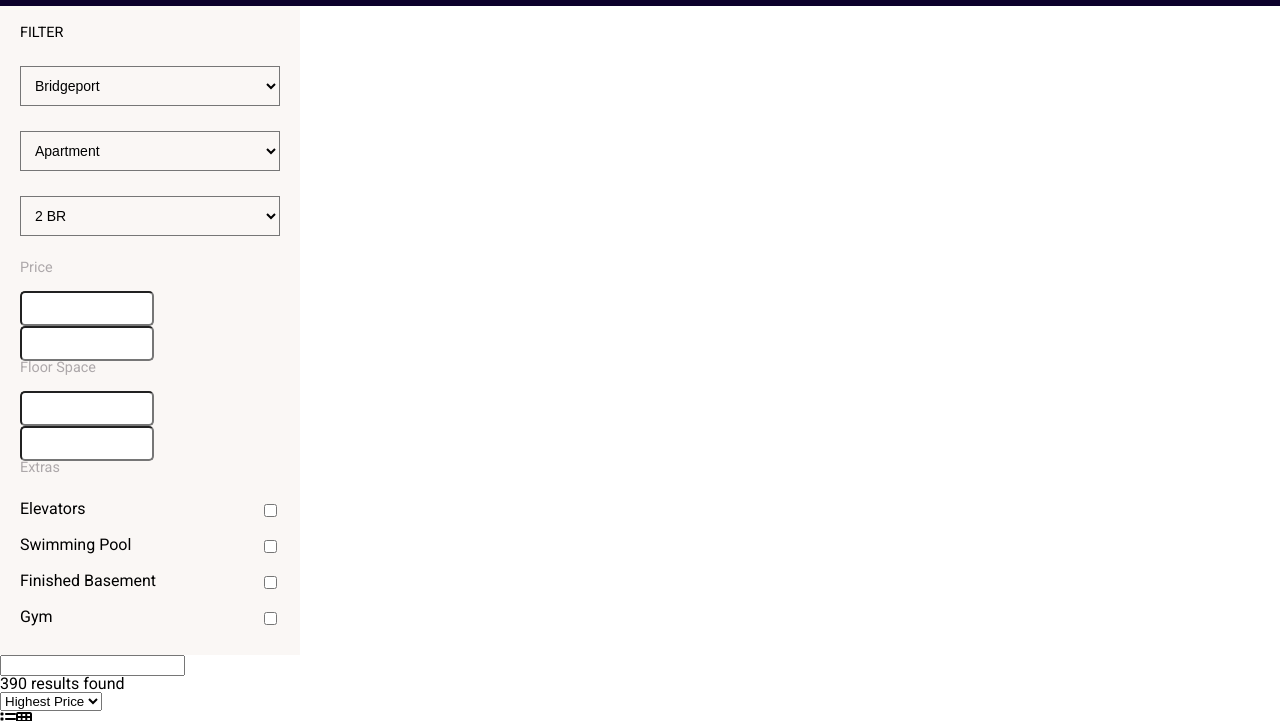
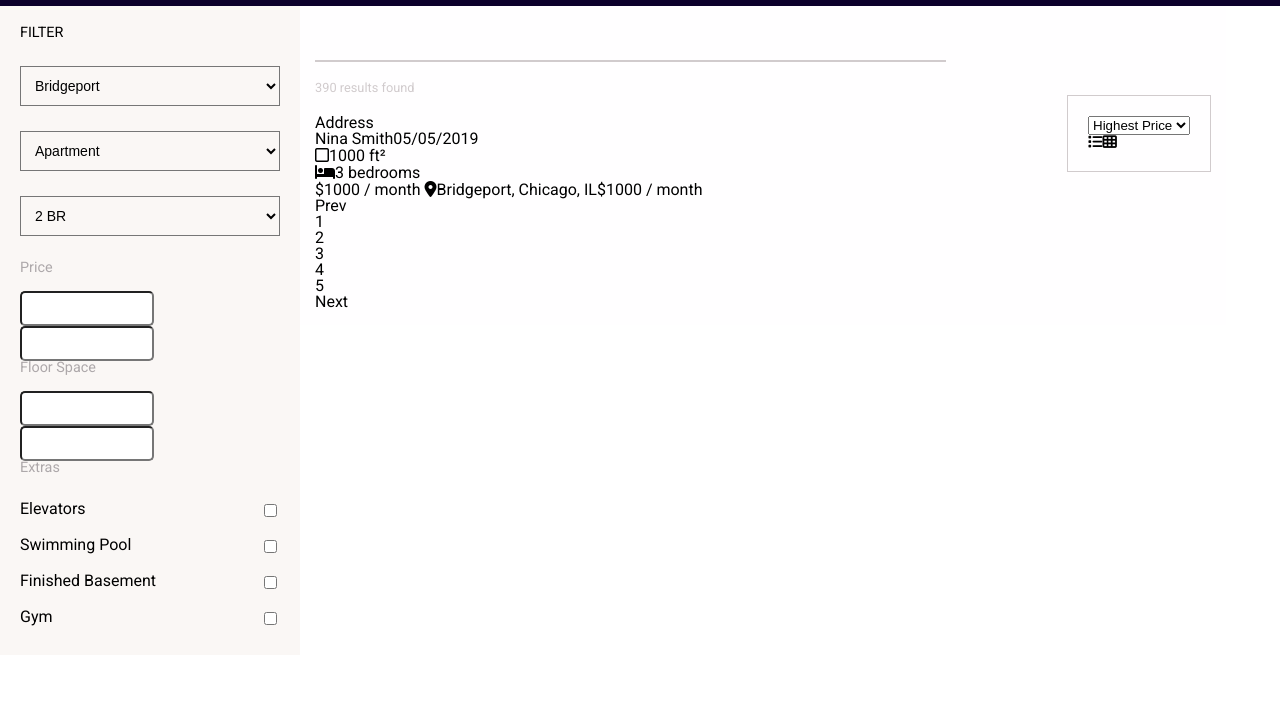
Before and after one commit to nightfury-dev/StudyUpdated, a React app: page / in a window 1280 px wide. Shown: the part 50-771 px from the top of the page. Built offline with nearby package versions, Linux system fonts and the light colour scheme.

Commit message:
floated and styling sorting options to right

```diff
--- a/assets/js/realEstate/Listings.js
+++ b/assets/js/realEstate/Listings.js
@@ -10,13 +10,13 @@ export default class Header extends Component {
   }
   render() {
     return (
-      <section className="Listings">
+      <section id="listings">
         <section className="search-area">
           <input type="text" name="search" />
         </section>
 
         <section className="sortby-area">
-          <div>390 results found</div>
+          <div className="results">390 results found</div>
           <div className="sort-options">
             <select name="sortby" className="sortby">
               <option value="price-asc">Highest Price</option>
--- a/assets/sass/_content-area.scss
+++ b/assets/sass/_content-area.scss
@@ -2,6 +2,8 @@
   background: $grey;
   width: 30%;
   max-width: 300px;
+  display: inline-block;
+  float: left;
 
   .inside {
     padding: 20px;
@@ -53,7 +55,42 @@
   }
 }
 
+#listings {
+  width: 70%;
+  float: left;
+  display: inline-block;
+  padding: 15px;
+  background: $offwhite;
 
-#listings{
+  .search-area {
+    input[type="text"] {
+      color: $lightgrey;
+      width: 70%;
+      background: transparent;
+      font-size: 2rem;
+      border: none;
+      border-bottom: 2px solid $lightgrey;
+      margin-bottom: 20px;
+    }
+  }
 
+  .sortby-area {
+    margin-bottom: 20px;
+    .results {
+      color: $lightgrey;
+      font-size: 0.8rem;
+    }
+    .sort-options {
+      float: right;
+      font-size: 0.9rem;
+      font-weight: 300;
+      border: 1px solid $lightgrey;
+      background: transparent;
+      padding: 20px;
+      display: inline-block;
+    }
+    .fa {
+      display: inline-block;
+    }
+  }
 }
--- a/assets/sass/_variables.scss
+++ b/assets/sass/_variables.scss
@@ -3,3 +3,4 @@ $grey: #faf7f5;
 $offwhite: #fffeff;
 $pink: #ff718e;
 $darkgrey: #ada8aa;
+$lightgrey: #d1cbcd;
--- a/public/js/components/realEstate.js
+++ b/public/js/components/realEstate.js
@@ -307,7 +307,7 @@ var Header = function (_Component) {
     value: function render() {
       return _react2.default.createElement(
         "section",
-        { className: "Listings" },
+        { id: "listings" },
         _react2.default.createElement(
           "section",
           { className: "search-area" },
@@ -318,7 +318,7 @@ var Header = function (_Component) {
           { className: "sortby-area" },
           _react2.default.createElement(
             "div",
-            null,
+            { className: "results" },
             "390 results found"
           ),
           _react2.default.createElement(
@@ -403,10 +403,72 @@ var Header = function (_Component) {
                   )
                 )
               )
+            ),
+            _react2.default.createElement(
+              "div",
+              { className: "bottom-info" },
+              _react2.default.createElement(
+                "span",
+                null,
+                "$1000 / month "
+              ),
+              _react2.default.createElement(
+                "span",
+                null,
+                _react2.default.createElement("i", { className: "fas fa-map-marker-alt" }),
+                "Bridgeport, Chicago, IL"
+              ),
+              _react2.default.createElement(
+                "span",
+                null,
+                "$1000 / month "
+              )
             )
           )
         ),
-        _react2.default.createElement("section", { className: "pagination" })
+        _react2.default.createElement(
+          "section",
+          { className: "pagination" },
+          _react2.default.createElement(
+            "ul",
+            { className: "pagination-nums" },
+            _react2.default.createElement(
+              "li",
+              null,
+              "Prev"
+            ),
+            _react2.default.createElement(
+              "li",
+              null,
+              "1"
+            ),
+            _react2.default.createElement(
+              "li",
+              null,
+              "2"
+            ),
+            _react2.default.createElement(
+              "li",
+              null,
+              "3"
+            ),
+            _react2.default.createElement(
+              "li",
+              null,
+              "4"
+            ),
+            _react2.default.createElement(
+              "li",
+              null,
+              "5"
+            ),
+            _react2.default.createElement(
+              "li",
+              null,
+              "Next"
+            )
+          )
+        )
       );
     }
   }]);
```
Also changed, not shown: public/css/main.css.
